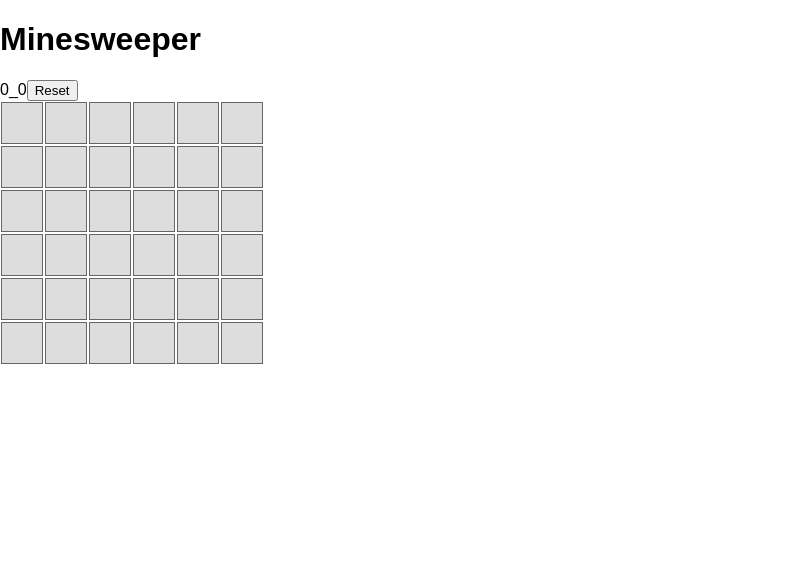
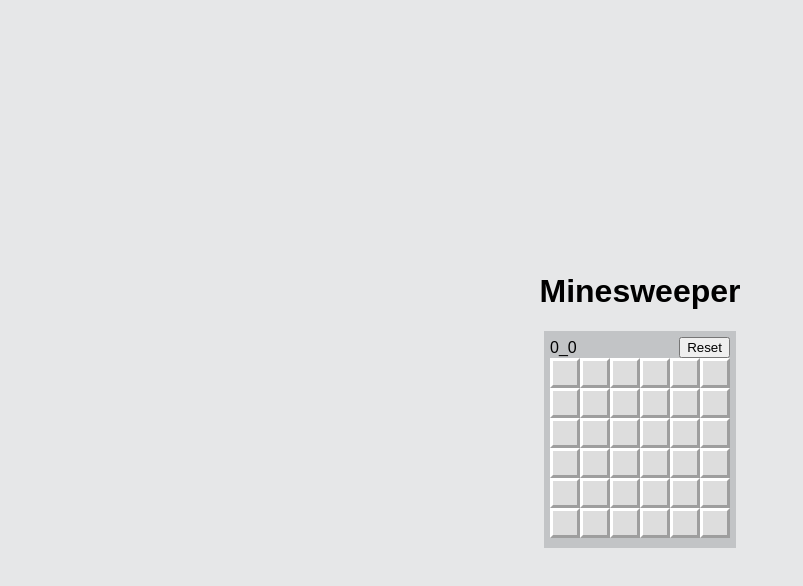
Before and after one commit to Knochenmark/minesweeper, a React (Create React App) app: page / in a window 1280 px wide. Shown: the top 586 px of the page, without its empty margins (0-803 px from the left). Built offline with nearby package versions, Linux system fonts and the light colour scheme.

Commit message:
Add basic styles

```diff
--- a/src/index.css
+++ b/src/index.css
@@ -1,7 +1,41 @@
+*, *:before, *:after {
+  box-sizing: border-box;
+}
+
 body {
+  font-family: sans-serif;
+  background-color: #E6E7E8;
   margin: 0;
   padding: 0;
-  font-family: sans-serif;
+}
+
+.game-wrapper {
+  height: 100vh;
+  width: 100vw;
+  display: flex;
+  justify-content: center;
+  align-items: center;
+  flex-direction: column;
+}
+
+.game-state {
+  display: flex;
+  justify-content: space-between;
+  align-items: center;
+}
+
+.mine-sweeper {
+  border: 6px solid #C2C4C6;
+  background-color: #C2C4C6;
+  text-align: center;
+  position: relative;
+  display: inline-block;
+}
+
+.grid {
+  margin: 0 auto;
+  position: relative;
+  display: inline-block;
 }
 
 .grid-row {
@@ -9,16 +43,39 @@ body {
 }
 
 .grid-cell {
-  width: 40px;
-  height: 40px;
-  margin: 1px;
+  position: relative;
+  width: 30px;
+  height: 30px;
   background-color: #ddd;
-  border: 1px solid #666;
+  cursor: pointer;
   display: flex;
   justify-content: center;
   align-items: center;
+  border-width: 3px;
+  border-style: solid;
+  border-color: white #9e9e9e #9e9e9e white;
+}
+
+.grid-cell:hover {
+  background-color: #eee
+}
+
+.grid-cell.revealed {
+  border: 1px solid #b8b8b8;
 }
 
 .grid-cell.revealed.mine {
-  border-color: red;
+  background-color: #ec433c;
 }
+
+.grid-cell.revealed.mine::after {
+  border-radius: 50%;
+  width: 15px;
+  height: 15px;
+  background-color: #333;
+  top: 50%;
+  left: 50%;
+  content: '';
+  position: absolute;
+  transform: translate(-50%, -50%);
+}
```
